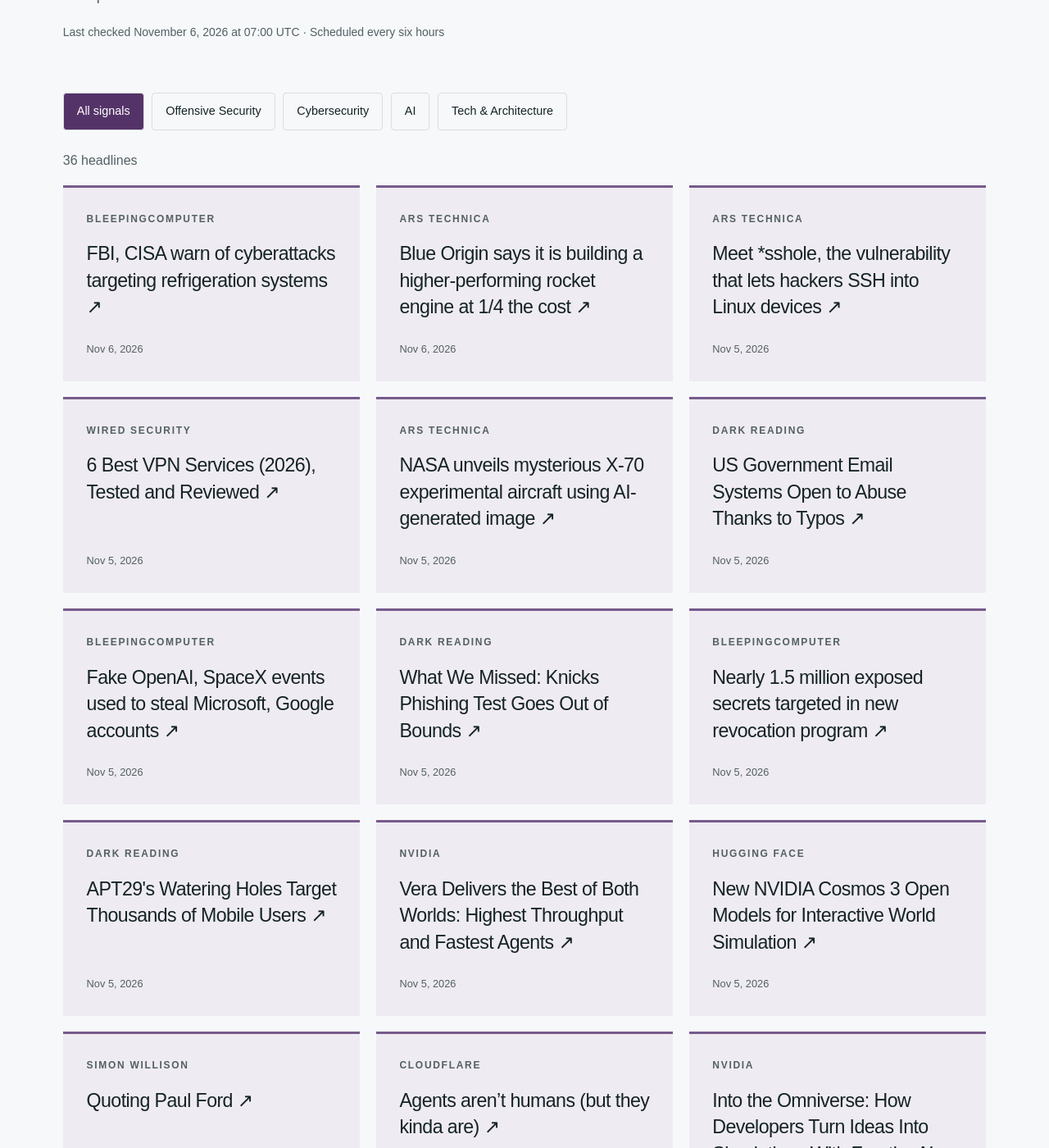
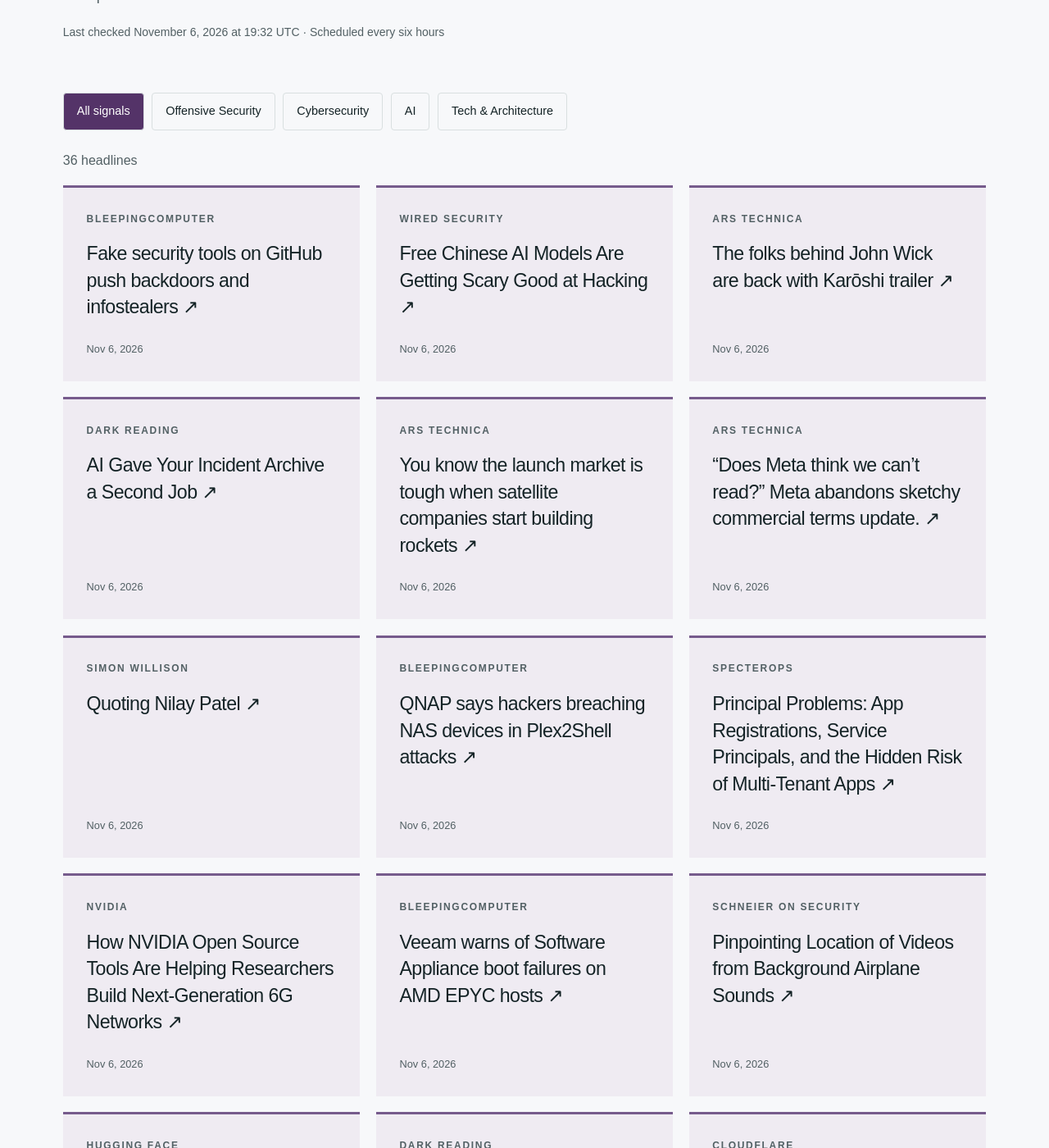
Before and after one commit to hntk/hntk.github.io, a Jekyll site: the page built from news/index.html, in a window 1280 px wide and 1400 px high, scrolled down 375 px. Shown: the whole window at 82% size. Built offline with Jekyll 4.4.1, drawn with Linux system fonts in a browser that asks for light colours; some of the changed text lies outside the part shown.

Commit message:
Refresh News and Signals

```diff
--- a/_data/news.json
+++ b/_data/news.json
@@ -1,29 +1,149 @@
 {
-  "updated": "2026-11-06T07:00:05.361217+00:00",
+  "updated": "2026-11-06T19:32:59.305828+00:00",
   "items": [
     {
-      "title": "FBI, CISA warn of cyberattacks targeting refrigeration systems",
-      "url": "https://www.bleepingcomputer.com/news/security/fbi-cisa-warn-of-cyberattacks-targeting-refrigeration-systems/",
-      "published": "2026-11-06T00:56:44+00:00",
+      "title": "Fake security tools on GitHub push backdoors and infostealers",
+      "url": "https://www.bleepingcomputer.com/news/security/fake-security-tools-on-github-push-backdoors-and-infostealers/",
+      "published": "2026-11-06T18:46:52+00:00",
       "source": "BleepingComputer",
       "source_id": "bleepingcomputer",
       "category": "cybersecurity"
     },
     {
-      "title": "Blue Origin says it is building a higher-performing rocket engine at 1/4 the cost",
-      "url": "https://arstechnica.com/space/2026/11/blue-origin-announces-rocket-upgrades-aimed-at-lower-costs-more-performance/",
-      "published": "2026-11-06T00:17:06+00:00",
+      "title": "Free Chinese AI Models Are Getting Scary Good at Hacking",
+      "url": "https://www.wired.com/story/free-chinese-ai-models-are-getting-scary-good-at-hacking/",
+      "published": "2026-11-06T18:43:43+00:00",
+      "source": "WIRED Security",
+      "source_id": "wired",
+      "category": "cybersecurity"
+    },
+    {
+      "title": "The folks behind John Wick are back with Karōshi trailer",
+      "url": "https://arstechnica.com/culture/2026/11/the-folks-behind-john-wick-are-back-with-karoshi-trailer/",
+      "published": "2026-11-06T18:30:19+00:00",
       "source": "Ars Technica",
       "source_id": "ars-technica",
       "category": "tech-architecture"
     },
     {
-      "title": "Meet *sshole, the vulnerability that lets hackers SSH into Linux devices",
-      "url": "https://arstechnica.com/security/2026/11/vulnerability-allows-attackers-to-log-into-some-linux-devices-sans-password/",
-      "published": "2026-11-05T23:09:36+00:00",
+      "title": "AI Gave Your Incident Archive a Second Job",
+      "url": "https://www.darkreading.com/cyber-risk/ai-gave-your-incident-archive-second-job",
+      "published": "2026-11-06T18:27:30+00:00",
+      "source": "Dark Reading",
+      "source_id": "dark-reading",
+      "category": "cybersecurity"
+    },
+    {
+      "title": "You know the launch market is tough when satellite companies start building rockets",
+      "url": "https://arstechnica.com/space/2026/11/ast-spacemobile-is-so-desperate-for-launch-theyre-building-their-own-rocket/",
+      "published": "2026-11-06T18:20:47+00:00",
       "source": "Ars Technica",
       "source_id": "ars-technica",
       "category": "tech-architecture"
+    },
+    {
+      "title": "“Does Meta think we can’t read?” Meta abandons sketchy commercial terms update.",
+      "url": "https://arstechnica.com/tech-policy/2026/11/does-meta-think-we-cant-read-meta-abandons-sketchy-commercial-terms-update/",
+      "published": "2026-11-06T17:43:02+00:00",
+      "source": "Ars Technica",
+      "source_id": "ars-technica",
+      "category": "tech-architecture"
+    },
+    {
+      "title": "Quoting Nilay Patel",
+      "url": "https://simonwillison.net/2026/Nov/6/nilay-patel/",
+      "published": "2026-11-06T17:13:12+00:00",
+      "source": "Simon Willison",
+      "source_id": "simon-willison",
+      "category": "ai"
+    },
+    {
+      "title": "QNAP says hackers breaching NAS devices in Plex2Shell attacks",
+      "url": "https://www.bleepingcomputer.com/news/security/qnap-says-hackers-breaching-nas-devices-in-plex2shell-attacks/",
+      "published": "2026-11-06T17:04:23+00:00",
+      "source": "BleepingComputer",
+      "source_id": "bleepingcomputer",
+      "category": "cybersecurity"
+    },
+    {
+      "title": "Principal Problems: App Registrations, Service Principals, and the Hidden Risk of Multi-Tenant Apps",
+      "url": "https://specterops.io/blog/2026/11/06/app-registrations-vs-service-principals/",
+      "published": "2026-11-06T17:00:00+00:00",
+      "source": "SpecterOps",
+      "source_id": "specterops",
+      "category": "offensive-security"
+    },
+    {
+      "title": "How NVIDIA Open Source Tools Are Helping Researchers Build Next-Generation 6G Networks",
+      "url": "https://blogs.nvidia.com/blog/telco-open-source-tools-research-6g-networks/",
+      "published": "2026-11-06T16:00:35+00:00",
+      "source": "NVIDIA",
+      "source_id": "nvidia",
+      "category": "ai"
+    },
+    {
+      "title": "Veeam warns of Software Appliance boot failures on AMD EPYC hosts",
+      "url": "https://www.bleepingcomputer.com/news/security/veeam-software-appliance-vms-fail-to-boot-on-amd-epyc-hosts/",
+      "published": "2026-11-06T15:25:31+00:00",
+      "source": "BleepingComputer",
+      "source_id": "bleepingcomputer",
+      "category": "cybersecurity"
+    },
+    {
+      "title": "Pinpointing Location of Videos from Background Airplane Sounds",
+      "url": "https://www.schneier.com/blog/archives/2026/11/pinpointing-location-of-videos-from-background-airplane-sounds.html",
+      "published": "2026-11-06T14:57:48+00:00",
+      "source": "Schneier on Security",
+      "source_id": "schneier",
+      "category": "cybersecurity"
+    },
+    {
+      "title": "ToyBlocks: A controlled world for robot learning and evaluation",
+      "url": "https://huggingface.co/blog/allenai/toyblocks",
+      "published": "2026-11-06T14:00:48+00:00",
+      "source": "Hugging Face",
+      "source_id": "hugging-face",
+      "category": "ai"
+    },
+    {
+      "title": "Why Europe's Freezer Hacks Spread So Far, So Fast",
+      "url": "https://www.darkreading.com/ics-ot-security/europes-freezer-hacks-spread-so-far-so-fast",
+      "published": "2026-11-06T14:00:00+00:00",
+      "source": "Dark Reading",
+      "source_id": "dark-reading",
+      "category": "cybersecurity"
+    },
+    {
+      "title": "The post-quantum future of web privacy",
+      "url": "https://blog.cloudflare.com/vole-mole/",
+      "published": "2026-11-06T14:00:00+00:00",
+      "source": "Cloudflare",
+      "source_id": "cloudflare",
+      "category": "tech-architecture"
+    },
+    {
+      "title": "After Binance, check what your signing systems can approve",
+      "url": "https://blog.trailofbits.com/2026/11/06/after-binance-check-what-your-signing-systems-can-approve/",
+      "published": "2026-11-06T12:00:00+00:00",
+      "source": "Trail of Bits",
+      "source_id": "trail-of-bits",
+      "category": "offensive-security"
+    },
+    {
+      "title": "UK Warns Its Critical Infrastructure Faces Grave Risk",
+      "url": "https://www.darkreading.com/cybersecurity-operations/uk-warns-critical-infrastructure-grave-risk",
+      "published": "2026-11-06T09:00:00+00:00",
+      "source": "Dark Reading",
+      "source_id": "dark-reading",
+      "category": "cybersecurity"
+    },
+    {
+      "title": "Egyptian and Nigerian English join the Open ASR Leaderboard",
+      "url": "https://huggingface.co/blog/open-asr-leaderboard-liva",
+      "published": "2026-11-06T00:00:00+00:00",
+      "source": "Hugging Face",
+      "source_id": "hugging-face",
+      "category": "ai"
     },
     {
       "title": "6 Best VPN Services (2026), Tested and Reviewed",
@@ -31,54 +151,6 @@
       "published": "2026-11-05T23:00:00+00:00",
       "source": "WIRED Security",
       "source_id": "wired",
-      "category": "cybersecurity"
-    },
-    {
-      "title": "NASA unveils mysterious X-70 experimental aircraft using AI-generated image",
-      "url": "https://arstechnica.com/gadgets/2026/11/nasas-experimental-x-70-aircraft-is-a-big-question-mark/",
-      "published": "2026-11-05T22:49:03+00:00",
-      "source": "Ars Technica",
-      "source_id": "ars-technica",
-      "category": "tech-architecture"
-    },
-    {
-      "title": "US Government Email Systems Open to Abuse Thanks to Typos",
-      "url": "https://www.darkreading.com/cybersecurity-operations/us-government-email-systems-abuse-typos",
-      "published": "2026-11-05T21:35:05+00:00",
-      "source": "Dark Reading",
-      "source_id": "dark-reading",
-      "category": "cybersecurity"
-    },
-    {
-      "title": "Fake OpenAI, SpaceX events used to steal Microsoft, Google accounts",
-      "url": "https://www.bleepingcomputer.com/news/security/fake-openai-spacex-events-used-to-steal-microsoft-google-accounts/",
-      "published": "2026-11-05T21:30:30+00:00",
-      "source": "BleepingComputer",
-      "source_id": "bleepingcomputer",
-      "category": "cybersecurity"
-    },
-    {
-      "title": "What We Missed: Knicks Phishing Test Goes Out of Bounds",
-      "url": "https://www.darkreading.com/cyber-risk/what-we-missed-knicks-phishing-test-out-of-bounds",
-      "published": "2026-11-05T21:00:47+00:00",
-      "source": "Dark Reading",
-      "source_id": "dark-reading",
-      "category": "cybersecurity"
-    },
-    {
-      "title": "Nearly 1.5 million exposed secrets targeted in new revocation program",
-      "url": "https://www.bleepingcomputer.com/news/security/truffle-security-launches-program-to-revoke-14-million-live-secrets/",
-      "published": "2026-11-05T20:15:08+00:00",
-      "source": "BleepingComputer",
-      "source_id": "bleepingcomputer",
-      "category": "cybersecurity"
-    },
-    {
-      "title": "APT29's Watering Holes Target Thousands of Mobile Users",
-      "url": "https://www.darkreading.com/mobile-security/apt29-watering-holes-target-mobile-users",
-      "published": "2026-11-05T20:05:39+00:00",
-      "source": "Dark Reading",
-      "source_id": "dark-reading",
       "category": "cybersecurity"
     },
     {
@@ -122,27 +194,11 @@
       "category": "ai"
     },
     {
-      "title": "The Wizard of Open Weights: Chris Alexiuk Makes AI Easy With Open Models",
-      "url": "https://blogs.nvidia.com/blog/nvidia-life-chris-alexiuk/",
-      "published": "2026-11-05T16:00:05+00:00",
-      "source": "NVIDIA",
-      "source_id": "nvidia",
-      "category": "ai"
-    },
-    {
       "title": "Formally verifying agent-written full-stack web apps with PDD Kit",
       "url": "https://www.microsoft.com/en-us/research/blog/formally-verifying-agent-written-full-stack-web-apps-with-pdd-kit/",
       "published": "2026-11-05T16:00:00+00:00",
       "source": "Microsoft Research",
       "source_id": "microsoft-research",
-      "category": "ai"
-    },
-    {
-      "title": "A Closer Look at Phonon TTS. Launching High-Quality On-Device Speech That Tops the Benchmarks.",
-      "url": "https://huggingface.co/blog/phonon-tts",
-      "published": "2026-11-05T00:00:00+00:00",
-      "source": "Hugging Face",
-      "source_id": "hugging-face",
       "category": "ai"
     },
     {
@@ -152,14 +208,6 @@
       "source": "WIRED Security",
       "source_id": "wired",
       "category": "cybersecurity"
-    },
-    {
-      "title": "Dharma Field Extractor: Any Document In, Structured Fields in JSON Out",
-      "url": "https://huggingface.co/blog/Dharma-AI/dharma-field-extractor",
-      "published": "2026-11-04T17:50:10+00:00",
-      "source": "Hugging Face",
-      "source_id": "hugging-face",
-      "category": "ai"
     },
     {
       "title": "Mi Scusi, My SCSI: Abusing iSCSI Target Server",
@@ -194,36 +242,12 @@
       "category": "tech-architecture"
     },
     {
-      "title": "datasette-apps 0.3a0",
-      "url": "https://simonwillison.net/2026/Nov/4/datasette-apps/",
-      "published": "2026-11-04T00:29:36+00:00",
-      "source": "Simon Willison",
-      "source_id": "simon-willison",
-      "category": "ai"
-    },
-    {
-      "title": "Binance Says Hackers Used Well-Known Tricks to Carry Out a $6.34 Billion Heist",
-      "url": "https://www.wired.com/story/binance-says-hackers-used-well-known-tricks-to-carry-out-a-dollar634-billion-heist/",
-      "published": "2026-11-03T19:04:58+00:00",
-      "source": "WIRED Security",
-      "source_id": "wired",
-      "category": "cybersecurity"
-    },
-    {
       "title": "Learn the rules: The hacker mindset",
       "url": "https://www.microsoft.com/en-us/research/podcast/learn-the-rules-the-hacker-mindset/",
       "published": "2026-11-03T17:14:38+00:00",
       "source": "Microsoft Research",
       "source_id": "microsoft-research",
       "category": "ai"
-    },
-    {
-      "title": "Introducing Zero Wire, a hub for investigating critical Internet vulnerabilities",
-      "url": "https://blog.cloudflare.com/zero-wire/",
-      "published": "2026-11-03T14:00:00+00:00",
-      "source": "Cloudflare",
-      "source_id": "cloudflare",
-      "category": "tech-architecture"
     },
     {
       "title": "AIs Hacking the Law",
@@ -258,36 +282,12 @@
       "category": "offensive-security"
     },
     {
-      "title": "Bloatware in Aftermarket Auto Parts",
-      "url": "https://www.schneier.com/blog/archives/2026/10/bloatware-in-aftermarket-auto-parts.html",
-      "published": "2026-10-30T15:20:02+00:00",
-      "source": "Schneier on Security",
-      "source_id": "schneier",
-      "category": "cybersecurity"
-    },
-    {
       "title": "From synthetic enterprise data evaluations to real Microsoft Copilot AI confidence",
       "url": "https://www.microsoft.com/en-us/research/blog/from-synthetic-enterprise-data-evaluations-to-real-microsoft-copilot-ai-confidence/",
       "published": "2026-10-30T13:05:28+00:00",
       "source": "Microsoft Research",
       "source_id": "microsoft-research",
       "category": "ai"
-    },
-    {
-      "title": "Scalable Vector Grief",
-      "url": "https://portswigger.net/research/scalable-vector-grief",
-      "published": "2026-10-27T14:29:26+00:00",
-      "source": "PortSwigger Research",
-      "source_id": "portswigger",
-      "category": "offensive-security"
-    },
-    {
-      "title": "Signed, Sealed, and Relayed, NTLM-style: Bypassing LDAP Signing Through Reauthentication",
-      "url": "https://specterops.io/blog/2026/10/23/ldap-signing-bypass-ntlm-relay/",
-      "published": "2026-10-23T16:08:20+00:00",
-      "source": "SpecterOps",
-      "source_id": "specterops",
-      "category": "offensive-security"
     }
   ],
   "sources": [
@@ -295,79 +295,79 @@
       "id": "ars-technica",
       "name": "Ars Technica",
       "status": "ok",
-      "last_success": "2026-11-06T07:00:05.361217+00:00"
+      "last_success": "2026-11-06T19:32:59.305828+00:00"
     },
     {
       "id": "bleepingcomputer",
       "name": "BleepingComputer",
       "status": "ok",
-      "last_success": "2026-11-06T07:00:05.361217+00:00"
+      "last_success": "2026-11-06T19:32:59.305828+00:00"
     },
     {
       "id": "cloudflare",
       "name": "Cloudflare",
       "status": "ok",
-      "last_success": "2026-11-06T07:00:05.361217+00:00"
+      "last_success": "2026-11-06T19:32:59.305828+00:00"
     },
     {
       "id": "dark-reading",
       "name": "Dark Reading",
       "status": "ok",
-      "last_success": "2026-11-06T07:00:05.361217+00:00"
+      "last_success": "2026-11-06T19:32:59.305828+00:00"
     },
     {
       "id": "hugging-face",
       "name": "Hugging Face",
       "status": "ok",
-      "last_success": "2026-11-06T07:00:05.361217+00:00"
+      "last_success": "2026-11-06T19:32:59.305828+00:00"
     },
     {
       "id": "microsoft-research",
       "name": "Microsoft Research",
       "status": "ok",
-      "last_success": "2026-11-06T07:00:05.361217+00:00"
+      "last_success": "2026-11-06T19:32:59.305828+00:00"
     },
     {
       "id": "nvidia",
       "name": "NVIDIA",
       "status": "ok",
-      "last_success": "2026-11-06T07:00:05.361217+00:00"
+      "last_success": "2026-11-06T19:32:59.305828+00:00"
     },
     {
       "id": "portswigger",
       "name": "PortSwigger Research",
       "status": "ok",
-      "last_success": "2026-11-06T07:00:05.361217+00:00"
+      "last_success": "2026-11-06T19:32:59.305828+00:00"
     },
     {
       "id": "schneier",
       "name": "Schneier on Security",
       "status": "ok",
-      "last_success": "2026-11-06T07:00:05.361217+00:00"
+      "last_success": "2026-11-06T19:32:59.305828+00:00"
     },
     {
       "id": "simon-willison",
       "name": "Simon Willison",
       "status": "ok",
-      "last_success": "2026-11-06T07:00:05.361217+00:00"
+      "last_success": "2026-11-06T19:32:59.305828+00:00"
     },
     {
       "id": "specterops",
       "name": "SpecterOps",
       "status": "ok",
-      "last_success": "2026-11-06T07:00:05.361217+00:00"
+      "last_success": "2026-11-06T19:32:59.305828+00:00"
     },
     {
       "id": "trail-of-bits",
       "name": "Trail of Bits",
       "status": "ok",
-      "last_success": "2026-11-06T07:00:05.361217+00:00"
+      "last_success": "2026-11-06T19:32:59.305828+00:00"
     },
     {
       "id": "wired",
       "name": "WIRED Security",
       "status": "ok",
-      "last_success": "2026-11-06T07:00:05.361217+00:00"
+      "last_success": "2026-11-06T19:32:59.305828+00:00"
     }
   ]
 }
```
